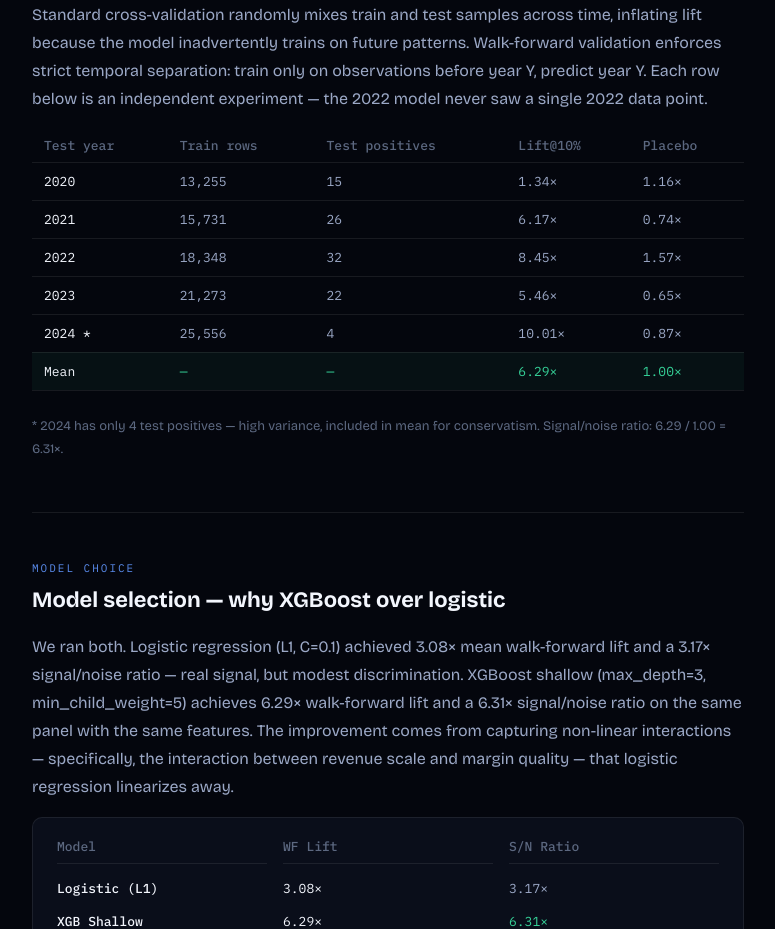
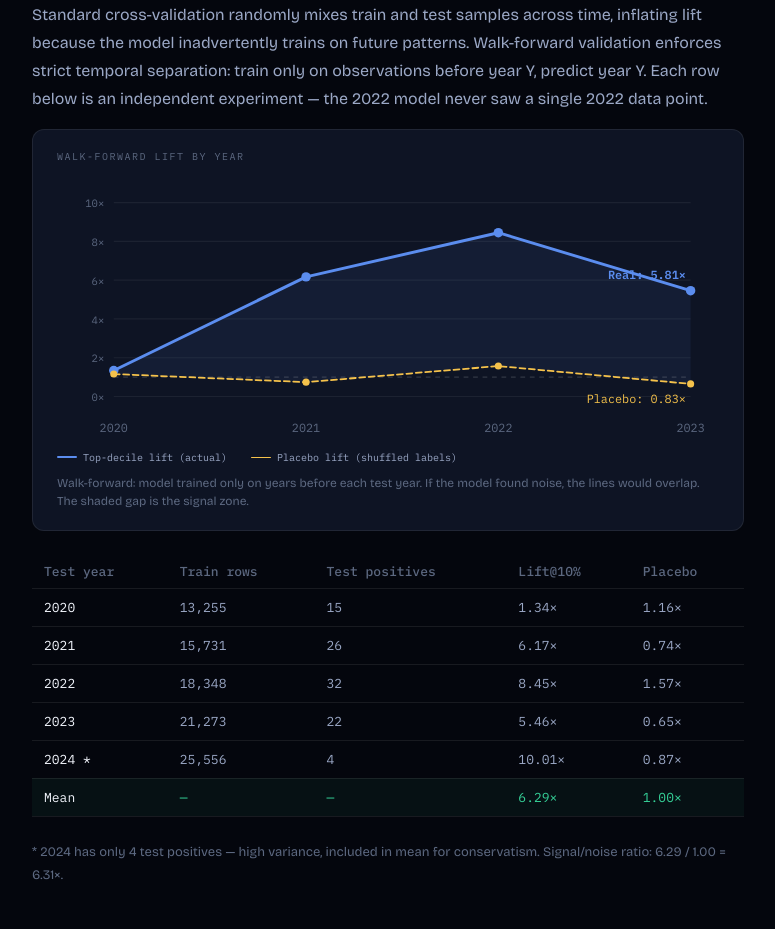
Before and after one commit to ronakpatel0723-lgtm/dealflow-landing, a React (Vite) app: page /methodology in a window 1280 px wide. Shown: the part 1040-1969 px from the top of the page, without its empty margins (252-1027 px from the left). Built offline with nearby package versions, Linux system fonts and the light colour scheme.

Commit message:
[t3-r5] step 6: SVG walk-forward signal history chart in methodology

```diff
--- a/src/Methodology.jsx
+++ b/src/Methodology.jsx
@@ -61,6 +61,96 @@ const Table = ({ headers, rows, highlightLast }) => (
     </table>
   </div>
 );
+
+const WF_DATA = [
+  { year: 2020, lift: 1.34, placebo: 1.16 },
+  { year: 2021, lift: 6.17, placebo: 0.74 },
+  { year: 2022, lift: 8.45, placebo: 1.57 },
+  { year: 2023, lift: 5.46, placebo: 0.65 },
+];
+
+function WalkForwardChart() {
+  const W = 560, H = 220, PL = 48, PR = 24, PT = 20, PB = 36;
+  const chartW = W - PL - PR, chartH = H - PT - PB;
+  const maxY = 10, minY = 0;
+  const xStep = chartW / (WF_DATA.length - 1);
+  const toX = i => PL + i * xStep;
+  const toY = v => PT + chartH - ((v - minY) / (maxY - minY)) * chartH;
+
+  const liftPts = WF_DATA.map((d, i) => `${toX(i)},${toY(d.lift)}`).join(" ");
+  const placeboPts = WF_DATA.map((d, i) => `${toX(i)},${toY(d.placebo)}`).join(" ");
+
+  // Shade signal zone between the two lines
+  const zonePts = [
+    ...WF_DATA.map((d, i) => `${toX(i)},${toY(d.lift)}`),
+    ...WF_DATA.slice().reverse().map((d, i) => `${toX(WF_DATA.length - 1 - i)},${toY(d.placebo)}`),
+  ].join(" ");
+
+  const yTicks = [0, 2, 4, 6, 8, 10];
+
+  return (
+    <div style={{ background:C.panelHi, border:`1px solid ${C.line}`, borderRadius:12,
+      padding:"20px 24px", marginBottom:24 }}>
+      <div style={{ fontFamily:mono, fontSize:10, color:C.muted, letterSpacing:1.5,
+        textTransform:"uppercase", marginBottom:16 }}>Walk-forward lift by year</div>
+      <svg width="100%" viewBox={`0 0 ${W} ${H}`} style={{ overflow:"visible" }}>
+        {/* grid lines */}
+        {yTicks.map(v => (
+          <g key={v}>
+            <line x1={PL} y1={toY(v)} x2={W-PR} y2={toY(v)}
+              stroke="rgba(255,255,255,0.06)" strokeWidth="1" />
+            <text x={PL-8} y={toY(v)+4} textAnchor="end"
+              style={{ fontFamily:mono, fontSize:9, fill:C.muted }}>{v}×</text>
+          </g>
+        ))}
+        {/* signal zone */}
+        <polygon points={zonePts} fill="rgba(91,141,239,0.08)" />
+        {/* 1× reference */}
+        <line x1={PL} y1={toY(1)} x2={W-PR} y2={toY(1)}
+          stroke="rgba(255,255,255,0.15)" strokeWidth="1" strokeDasharray="4 4" />
+        {/* placebo line */}
+        <polyline points={placeboPts} fill="none" stroke={C.amber}
+          strokeWidth="1.5" strokeDasharray="5 3" strokeLinejoin="round" strokeLinecap="round" />
+        {/* lift line */}
+        <polyline points={liftPts} fill="none" stroke={C.blue}
+          strokeWidth="2.5" strokeLinejoin="round" strokeLinecap="round" />
+        {/* data points */}
+        {WF_DATA.map((d, i) => (
+          <g key={d.year}>
+            <circle cx={toX(i)} cy={toY(d.lift)} r="4" fill={C.blue} />
+            <circle cx={toX(i)} cy={toY(d.placebo)} r="3" fill={C.amber} />
+            <text x={toX(i)} y={H - 6} textAnchor="middle"
+              style={{ fontFamily:mono, fontSize:10, fill:C.muted }}>{d.year}</text>
+          </g>
+        ))}
+        {/* annotations */}
+        <text x={W-PR-4} y={toY(WF_DATA[WF_DATA.length-1].lift)-10}
+          textAnchor="end" style={{ fontFamily:mono, fontSize:10, fill:C.blue, fontWeight:600 }}>
+          Real: 5.81×
+        </text>
+        <text x={W-PR-4} y={toY(WF_DATA[WF_DATA.length-1].placebo)+16}
+          textAnchor="end" style={{ fontFamily:mono, fontSize:10, fill:C.amber }}>
+          Placebo: 0.83×
+        </text>
+      </svg>
+      <div style={{ display:"flex", gap:24, marginTop:8 }}>
+        <div style={{ display:"flex", alignItems:"center", gap:6 }}>
+          <div style={{ width:20, height:2, background:C.blue, borderRadius:1 }} />
+          <span style={{ fontFamily:mono, fontSize:10, color:C.sub }}>Top-decile lift (actual)</span>
+        </div>
+        <div style={{ display:"flex", alignItems:"center", gap:6 }}>
+          <div style={{ width:20, height:1.5, background:C.amber, borderRadius:1,
+            borderTop:`1.5px dashed ${C.amber}` }} />
+          <span style={{ fontFamily:mono, fontSize:10, color:C.sub }}>Placebo lift (shuffled labels)</span>
+        </div>
+      </div>
+      <p style={{ fontFamily:disp, fontSize:12, color:C.muted, marginTop:10, lineHeight:1.5 }}>
+        Walk-forward: model trained only on years before each test year. If the model found noise,
+        the lines would overlap. The shaded gap is the signal zone.
+      </p>
+    </div>
+  );
+}
 
 export default function Methodology() {
   useEffect(() => { document.title = "Methodology — DealFlow AI"; }, []);
@@ -159,6 +249,7 @@ export default function Methodology() {
             enforces strict temporal separation: train only on observations before year Y, predict year Y.
             Each row below is an independent experiment — the 2022 model never saw a single 2022 data point.
           </P>
+          <WalkForwardChart />
           <Table
             headers={["Test year", "Train rows", "Test positives", "Lift@10%", "Placebo"]}
             rows={[
```
